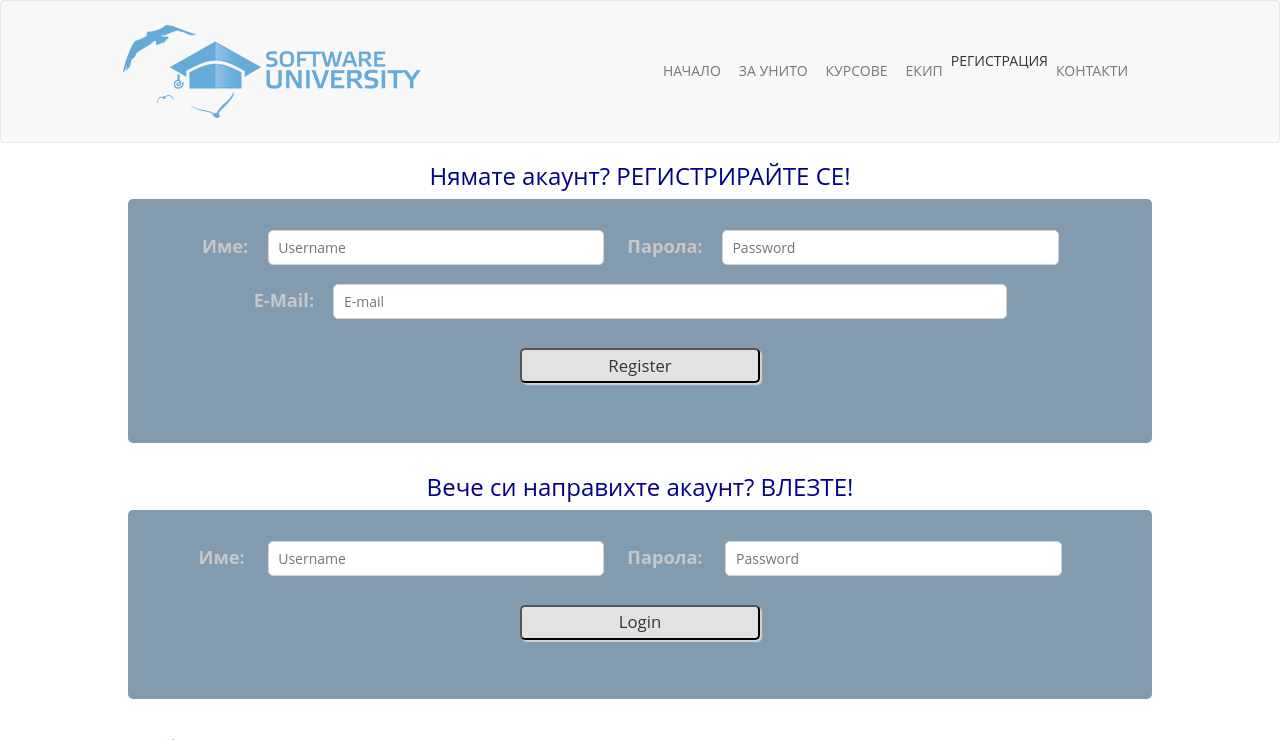
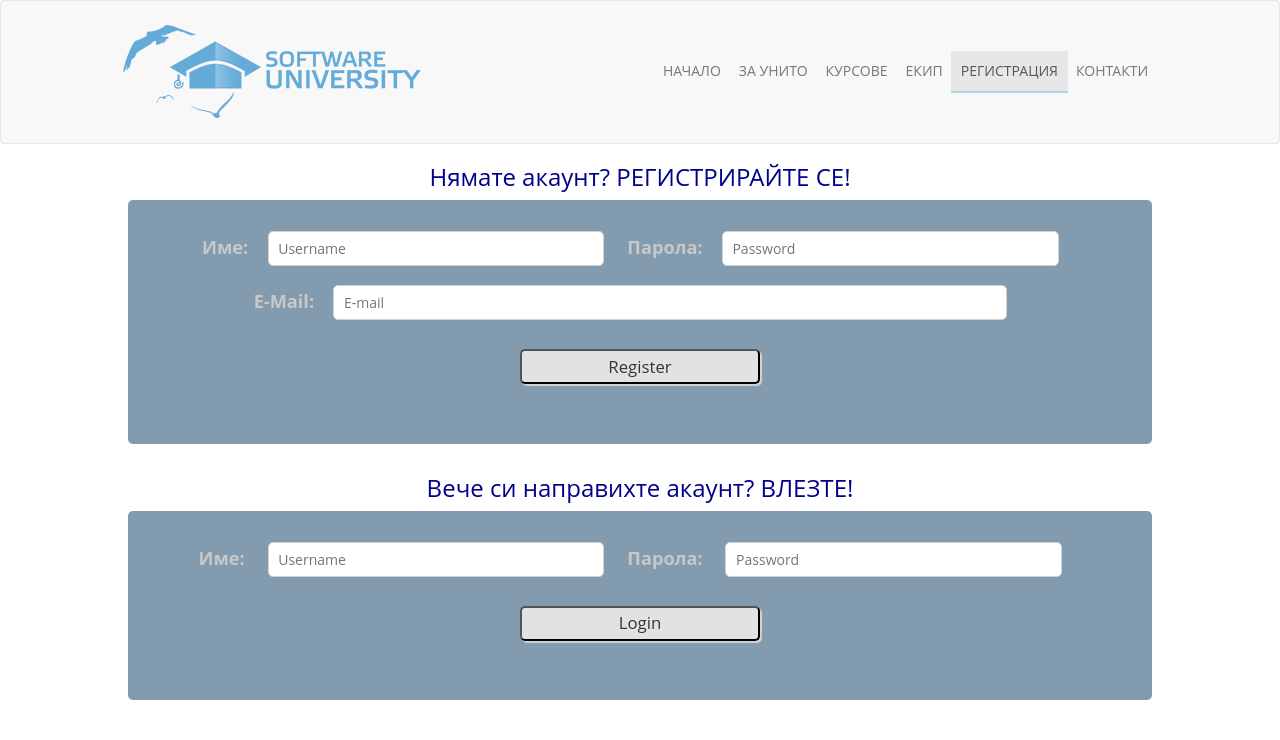
Before and after one commit to Team-Mango/HTML-CSS-Teamwork, a PHP site: page /register.html in a window 1280 px wide. Shown: the top 740 px of the page. Run offline with PHP 8.4, Linux system fonts and the light colour scheme.

Commit message:
fixed navbar active link bug

```diff
--- a/contacts.html
+++ b/contacts.html
@@ -31,7 +31,7 @@
 					<li><a href="courses.html">КУРСОВЕ</a></li>
 					<li><a href="team.html">ЕКИП</a></li>
 					<li><a href="register.html">РЕГИСТРАЦИЯ</a></li>
-					<li class="active"><a href="#">КОНТАКТИ</a></li>
+					<li class="active"><a href="contacts.html">КОНТАКТИ</a></li>
 				</ul>
             </div>
         </nav>
--- a/courses.html
+++ b/courses.html
@@ -27,7 +27,7 @@
 				  <ul class="nav navbar-nav navbar-right col-lg-6 col-md-7 col-sm-9">
 					<li><a href="index.html">НАЧАЛО</a></li>
 					<li><a href="about.html">ЗА УНИТО</a></li>
-					<li class="active">КУРСОВЕ</a></li>
+					<li class="active"><a href="courses.html">КУРСОВЕ</a></li>
 					<li><a href="team.html">ЕКИП</a></li>
 					<li><a href="register.html">РЕГИСТРАЦИЯ</a></li>
 					<li><a href="contacts.html">КОНТАКТИ</a></li>
--- a/css/style.css
+++ b/css/style.css
@@ -212,7 +212,7 @@ section#courses article#content .indent {
 }
 /* Register and Login */
 
-h3 {
+.authenticationA h3 {
     color: darkblue;
     text-align: center;
 }
--- a/index.html
+++ b/index.html
@@ -25,7 +25,7 @@
 			   </div>
 			   <div class="collapse navbar-collapse " id="nav-header-collapse">
 				  <ul class="nav navbar-nav navbar-right col-lg-6 col-md-7 col-sm-9">
-					<li class="active">НАЧАЛО</a></li>
+					<li class="active"><a href="index.html">НАЧАЛО</a></li>
 					<li><a href="about.html">ЗА УНИТО</a></li>
 					<li><a href="courses.html">КУРСОВЕ</a></li>
                     <li><a href="team.html">ЕКИП</a></li>
--- a/register.html
+++ b/register.html
@@ -28,7 +28,7 @@
 					<li><a href="about.html">ЗА УНИТО</a></li>
 					<li><a href="courses.html">КУРСОВЕ</a></li>
 					<li><a href="team.html">ЕКИП</a></li>
-					<li class="active">РЕГИСТРАЦИЯ</a></li>
+					<li class="active"><a href="register.html">РЕГИСТРАЦИЯ</a></li>
 					<li><a href="contacts.html">КОНТАКТИ</a></li>
 				  </ul>
 			   </div>
--- a/team.html
+++ b/team.html
@@ -27,7 +27,7 @@
                     <li><a href="index.html">НАЧАЛО</a></li>
 					<li><a href="about.html">ЗА УНИТО</a></li>
 					<li><a href="courses.html">КУРСОВЕ</a></li>
-                    <li class="active">ЕКИП</a></li>
+                    <li class="active"><a href="team.html">ЕКИП</a></li>
                     <li><a href="register.html">РЕГИСТРАЦИЯ</a></li>
                     <li><a href="contacts.html">КОНТАКТИ</a></li>
                 </ul>
```
